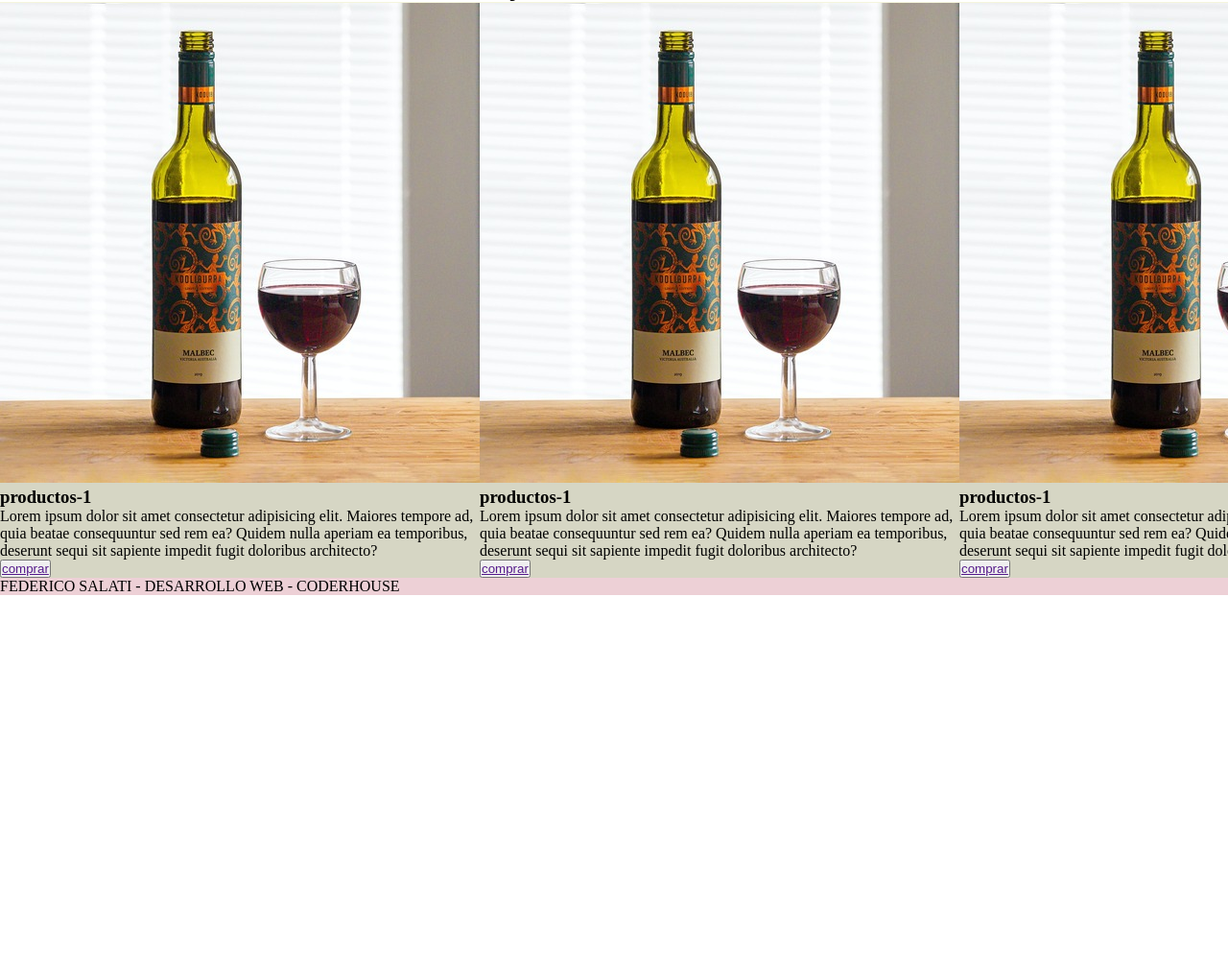
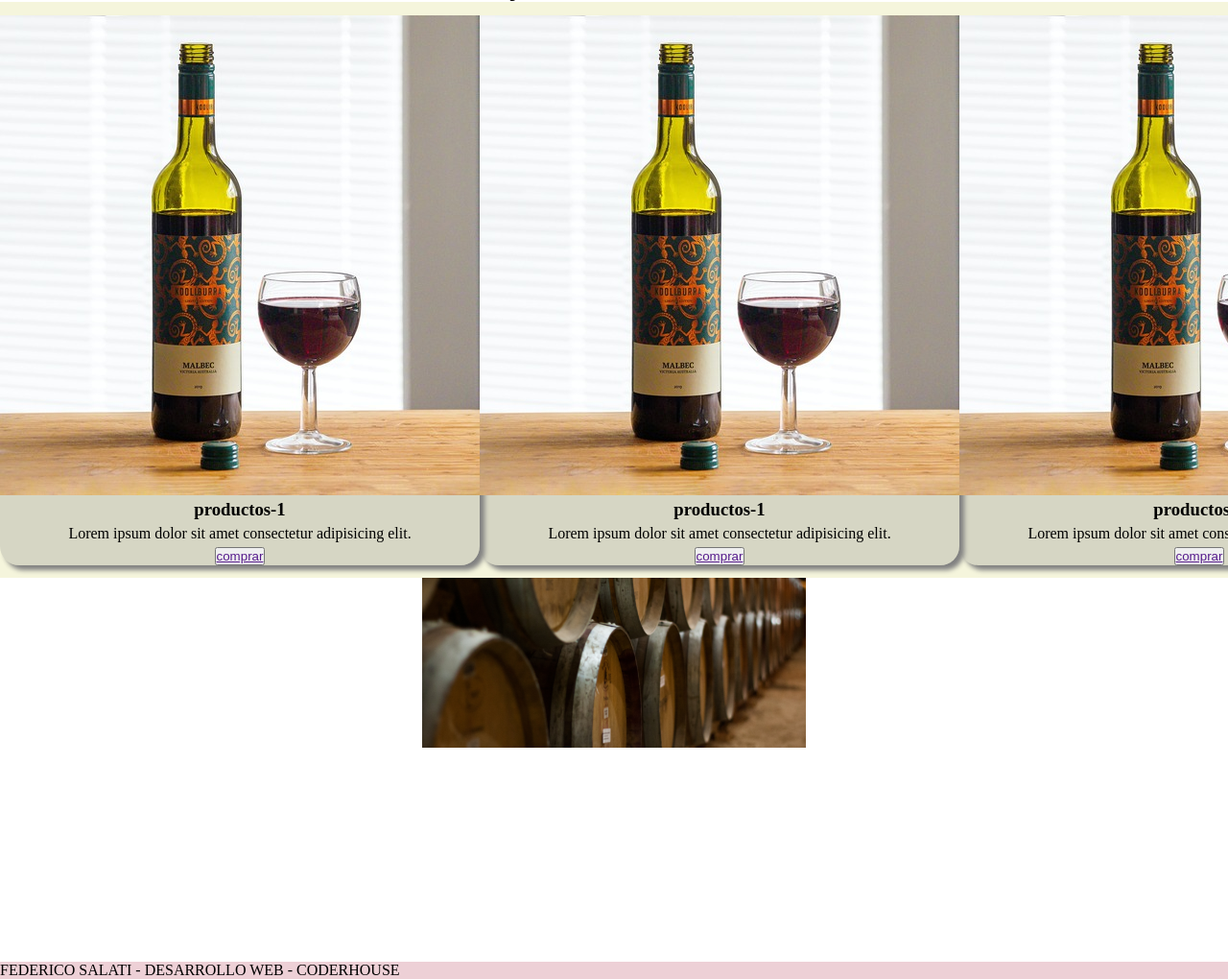
Before and after one commit to jfsalati/bodega-rufina, a plain HTML site: page index.html in a window 1280 px wide. Shown: the part 277-1297 px from the top of the page at 96% size. Before the commit the page ends 897 px from the top, so only its background shows below. Drawn offline with Linux system fonts and the light colour scheme.

Commit message:
fui modificando las cards del main y termine con flexbox de retocar

```diff
--- a/css/style.css
+++ b/css/style.css
@@ -43,23 +43,49 @@ h1,h2{
 .container-cards{
     display: flex;
     flex-direction:row;
-    /* flex-wrap: nowrap; */
+    /* flex-wrap: wrap; para contener los elementos */
     height: 600px;
     background-color: beige;
     justify-content: space-evenly;
     align-items:center;
+
 }
 .item1{
     background-color:rgba(128, 128, 128, 0.268);
+    /* order:1; */
+    /* align-self: flex-end; */
 }
 .item2{
     background-color:rgba(128, 128, 128, 0.268);
+    /* order: 2; */
 }
 .item3{
     background-color:rgba(128, 128, 128, 0.268);
 }
 footer{
     background-color: rgba(171, 42, 68, 0.218);
+    /* order: 3; */
+}
+.change{
+    width: 100%;
+    height: 400px ;
+    display: flex;
+    flex-direction: column;
+    align-items: center;
+}
+.change img{
+    width: 400px;
+
+}
+.card{
+    border-radius: 20px;
+    box-shadow: 5px 5px 5px grey;
+}
+.card div{
+    display: flex;
+    flex-direction: column;
+    align-items: center;
+    gap:5px;
 }
 
 
--- a/index.html
+++ b/index.html
@@ -41,8 +41,7 @@
                     <img src="./assets/vino-tinto-malbec.jpg" alt="">
                     <div>
                         <h3>productos-1</h3>
-                        <p>Lorem ipsum dolor sit amet consectetur adipisicing elit. Maiores tempore ad, quia beatae consequuntur sed rem ea? Quidem nulla aperiam ea temporibus, deserunt sequi
-                        sit sapiente impedit fugit doloribus architecto?</p>
+                        <p>Lorem ipsum dolor sit amet consectetur adipisicing elit.</p>
                         <button><a href="">comprar</a></button>
                     </div>
                 </div>
@@ -50,8 +49,7 @@
                     <img src="./assets/vino-tinto-malbec.jpg" alt="">
                     <div>
                         <h3>productos-1</h3>
-                        <p>Lorem ipsum dolor sit amet consectetur adipisicing elit. Maiores tempore ad, quia beatae consequuntur sed rem ea? Quidem nulla aperiam ea temporibus, deserunt sequi
-                        sit sapiente impedit fugit doloribus architecto?</p>
+                        <p>Lorem ipsum dolor sit amet consectetur adipisicing elit.</p>
                         <button><a href="">comprar</a></button>
                     </div>
                 </div>
@@ -59,13 +57,14 @@
                     <img src="./assets/vino-tinto-malbec.jpg" alt="">
                     <div>
                         <h3>productos-1</h3>
-                        <p>Lorem ipsum dolor sit amet consectetur adipisicing elit. Maiores tempore ad, quia beatae consequuntur sed rem ea? Quidem nulla aperiam ea temporibus, deserunt sequi
-                        sit sapiente impedit fugit doloribus architecto?</p>
+                        <p>Lorem ipsum dolor sit amet consectetur adipisicing elit.</p>
                         <button><a href="">comprar</a></button>
                     </div>
                 </div>
-            </div>
-        </section>
+            </section>
+            <section class="change">
+                <img src="./assets/imagen-2-chica-main.png" alt="">
+            </section>
         </section>
     </main>
     <footer>
```
